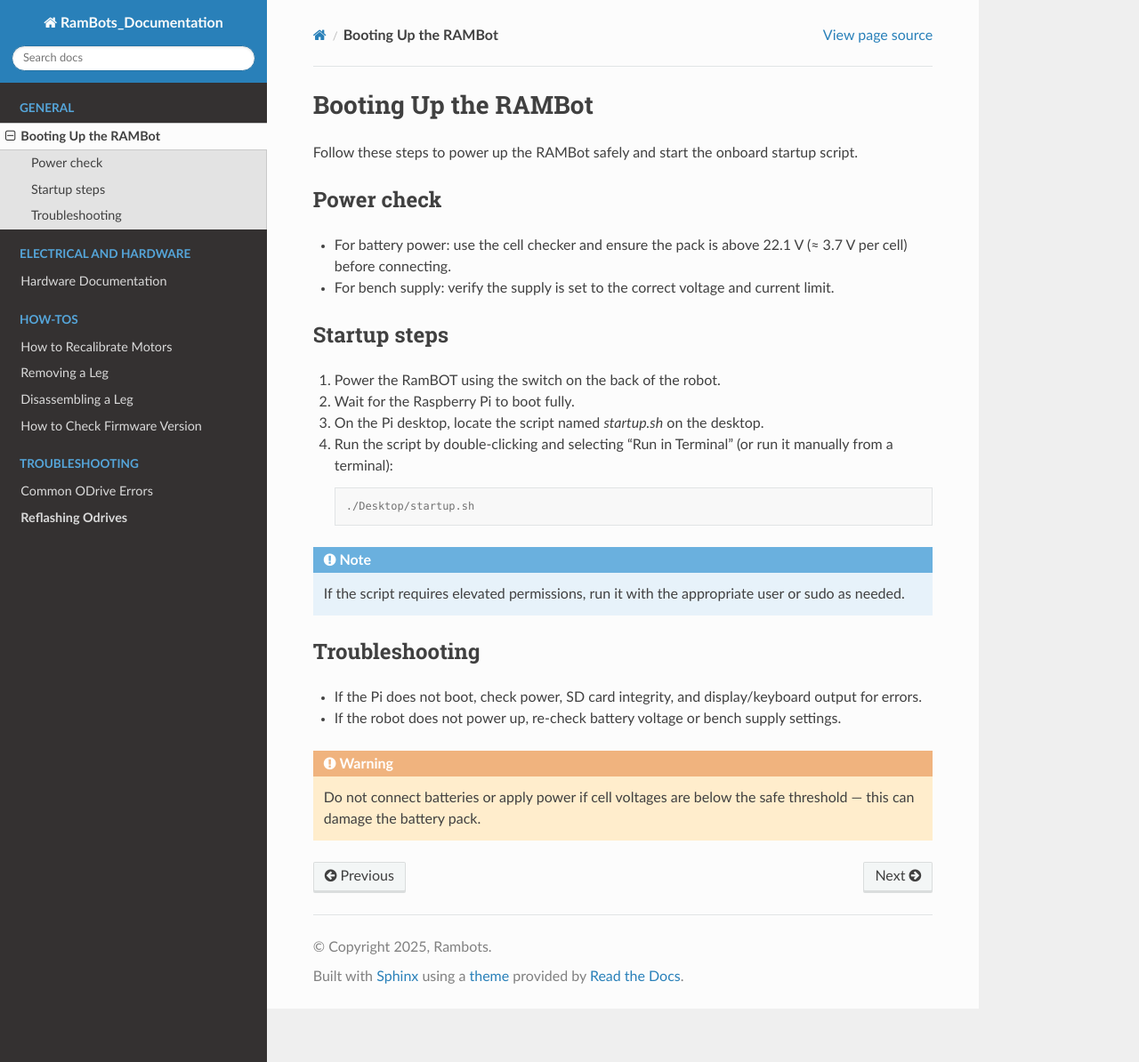
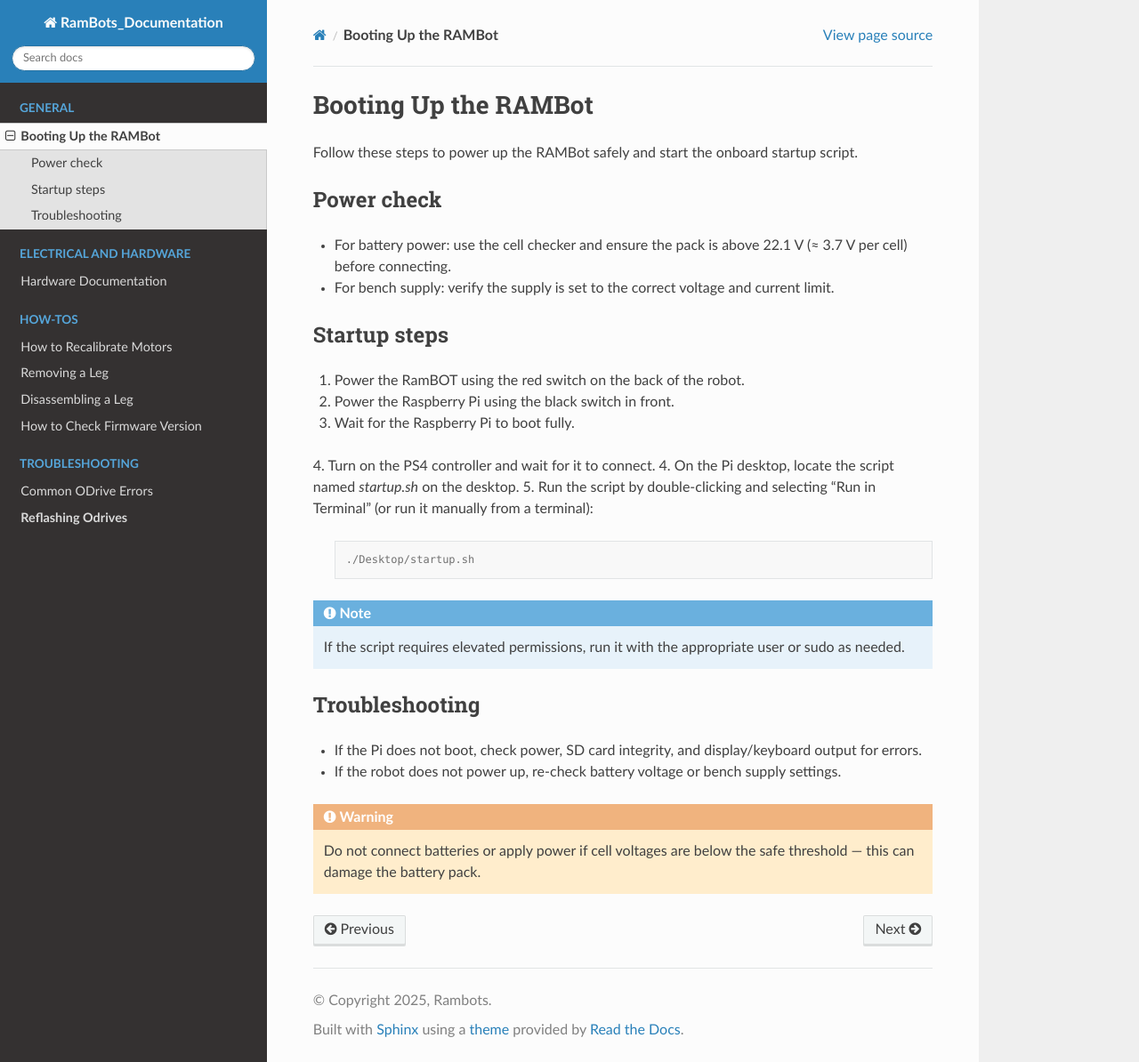
Before and after one commit to RAMBotsCSU/RamBots-Documentation, a Sphinx documentation site: the page built from source/bootup.rst, in a window 1280 px wide and 1194 px high. Shown: the whole window at 89% size. Built offline with Sphinx 7.4.7 and the Read the Docs theme 3.1.0, drawn with Linux system fonts in a browser that asks for light colours.

```diff
--- a/source/bootup.rst
+++ b/source/bootup.rst
@@ -10,10 +10,12 @@
 
 Startup steps
 -------------
-1. Power the RamBOT using the switch on the back of the robot.
-2. Wait for the Raspberry Pi to boot fully.
-3. On the Pi desktop, locate the script named `startup.sh` on the desktop.
-4. Run the script by double-clicking and selecting "Run in Terminal" (or run it manually from a terminal):
+1. Power the RamBOT using the red switch on the back of the robot.
+2. Power the Raspberry Pi using the black switch in front.
+3. Wait for the Raspberry Pi to boot fully.
+4. Turn on the PS4 controller and wait for it to connect.
+4. On the Pi desktop, locate the script named `startup.sh` on the desktop.
+5. Run the script by double-clicking and selecting "Run in Terminal" (or run it manually from a terminal):
 
    .. code-block:: console
 
--- a/source/motor_calibration.rst
+++ b/source/motor_calibration.rst
@@ -5,14 +5,14 @@
 -------------
 
 - Install odrivetool (instructions `here <https://docs.odriverobotics.com/v/latest/interfaces/odrivetool.html#installation>`__).
-- Install Visual Studio Code: `https://code.visualstudio.com/`__
-- Clone the motion repository: `https://github.com/RAMBotsCSU/motion`__
+- Install Visual Studio Code: `Download Visual Studio code <https://code.visualstudio.com/download>`__.
+- Clone the motion repository `here <https://github.com/RAMBotsCSU/motion>`__.
 - For best results, calibrate motors with no mechanical load.
 
 Preparation
 -----------
 
-1. Disassemble the leg enough so both motors on the ODESC can spin freely.
+1. `Disassemble the leg <https://rambots-documentation.readthedocs.io/en/latest/leg_disassembly.html>`__ enough so both motors on the ODESC can spin freely.
    - Do NOT remove the encoder plate from the back of either motor.
 
 .. note::
--- a/source/reflash_odrive.rst
+++ b/source/reflash_odrive.rst
@@ -5,15 +5,15 @@
 1. Install STM32CubeProgrammer software `here <https://www.st.com/en/development-tools/stm32cubeprog.html>`__
 
 2. Download appropriate firmware version `here <https://docs.odriverobotics.com/releases/firmware>`__
-      (Current version used is 0.5.5, firmware file found
-      `here <https://github.com/RAMBotsCSU/testing/tree/main/o-drive>`__,
+      (Current version used is 0.5.5, firmware file found `here <https://github.com/RAMBotsCSU/testing/tree/main/o-drive>`__,
       can check current version on an odrive by following instructions
       in How-To Check the Firmware Version)
 
 3. Flip switch on Odrive to DFU (left switch on ODESCS, not labeled),
       and power cycle Odrive.
 
-4. Follow directions under "Alternative DFU Tool" section of Odrive docs  `here <https://docs.odriverobotics.com/v/0.6.2/dfu.html#alternative-dfu-tool>`__
+4. Follow directions under "Alternative DFU Tool" section of Odrive docs
+      `here <https://docs.odriverobotics.com/v/0.6.2/dfu.html#alternative-dfu-tool>`__
 
 -  BE SURE TO CONNECT TO USB BEFORE OPENING FILE OR SOFTWARE WILL
       CRASH
```
